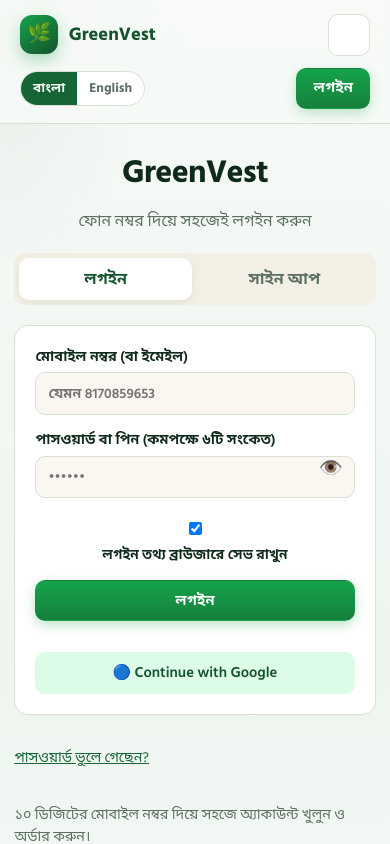
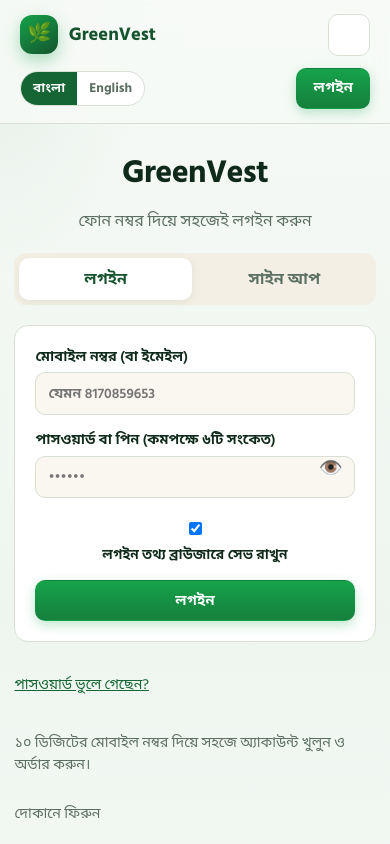
Before and after one commit to debajoyti007-max/greenvest-website, a React (Vite) app: page /auth in a window 390 px wide. Shown: the top 844 px of the page. Built offline with nearby package versions, Linux system fonts and the light colour scheme; no server answers; the database is empty.

Commit message:
Remove Google login button for clean, simple phone-based auth

```diff
--- a/src/pages/Auth.tsx
+++ b/src/pages/Auth.tsx
@@ -4,7 +4,6 @@ import { useAuth } from '../context/AuthContext'
 import { useStore } from '../context/StoreContext'
 import { isValidIndianPhone, cleanDigits } from '../lib/phone'
 import { t } from '../lib/i18n'
-import { supabase } from '../lib/supabase'
 import type { Role } from '../types'
 
 function redirectFor(role: Role) {
@@ -299,30 +298,6 @@ export default function Auth() {
                   : 'Send reset link'
                 : t(lang, 'createAccount')}
         </button>
-        {mode !== 'forgot' && (
-          <button
-            type="button"
-            className="btn btn-secondary"
-            style={{ marginTop: '1rem', width: '100%' }}
-            disabled={!supabase || busy}
-            onClick={async () => {
-              if (!supabase) return
-              setBusy(true)
-              const { error } = await supabase.auth.signInWithOAuth({ provider: 'google', options: { redirectTo: window.location.origin } })
-              if (error) {
-                const msg = error.message || 'Google login failed'
-                if (/provider is not enabled|unsupported provider/i.test(msg)) {
-                  setError('Google login is not enabled in your Supabase project. Enable Google in Supabase → Authentication → Providers.')
-                } else {
-                  setError(msg)
-                }
-                setBusy(false)
-              }
-            }}
-          >
-            🔵 Continue with Google
-          </button>
-        )}
       </form>
 
       {mode === 'login' && (
```
